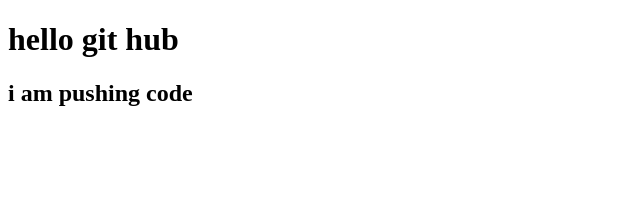
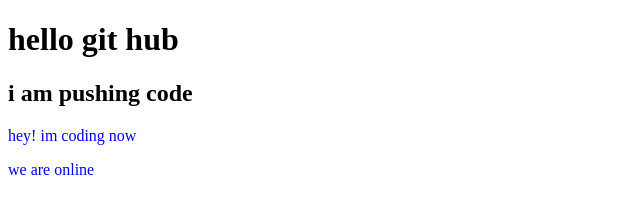
Before and after one commit to Anaisur96/my-second-repo, a plain HTML site: page index.html in a window 1280 px wide. Shown: the whole page, without its empty margins (0-640 px from the left). Drawn offline with Linux system fonts and the light colour scheme.

Commit message:
style added

```diff
--- a/index.html
+++ b/index.html
@@ -5,10 +5,13 @@
     <meta http-equiv="X-UA-Compatible" content="IE=edge">
     <meta name="viewport" content="width=device-width, initial-scale=1.0">
     <title>My second repo</title>
+    <link rel="stylesheet" href="style.css">
 </head>
 <body>
     <h1>hello git hub</h1>
     <h2>i am pushing code</h2>
+    <p>hey! im coding now</p>
+    <p>we are online</p>
 
 </body>
 </html>
--- /dev/null
+++ b/style.css
@@ -0,0 +1,3 @@
+p{
+    color: blue;
+}
```
